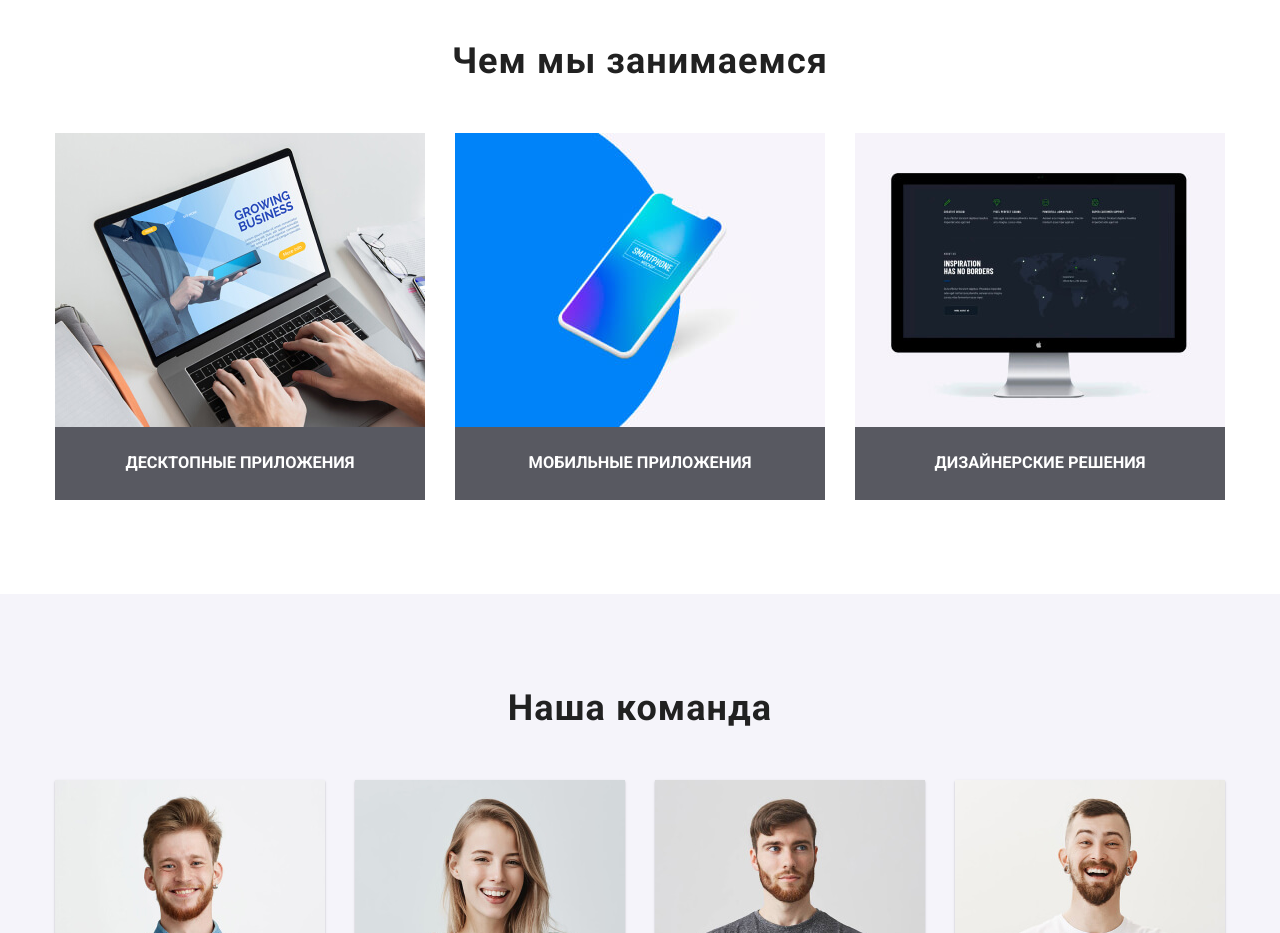
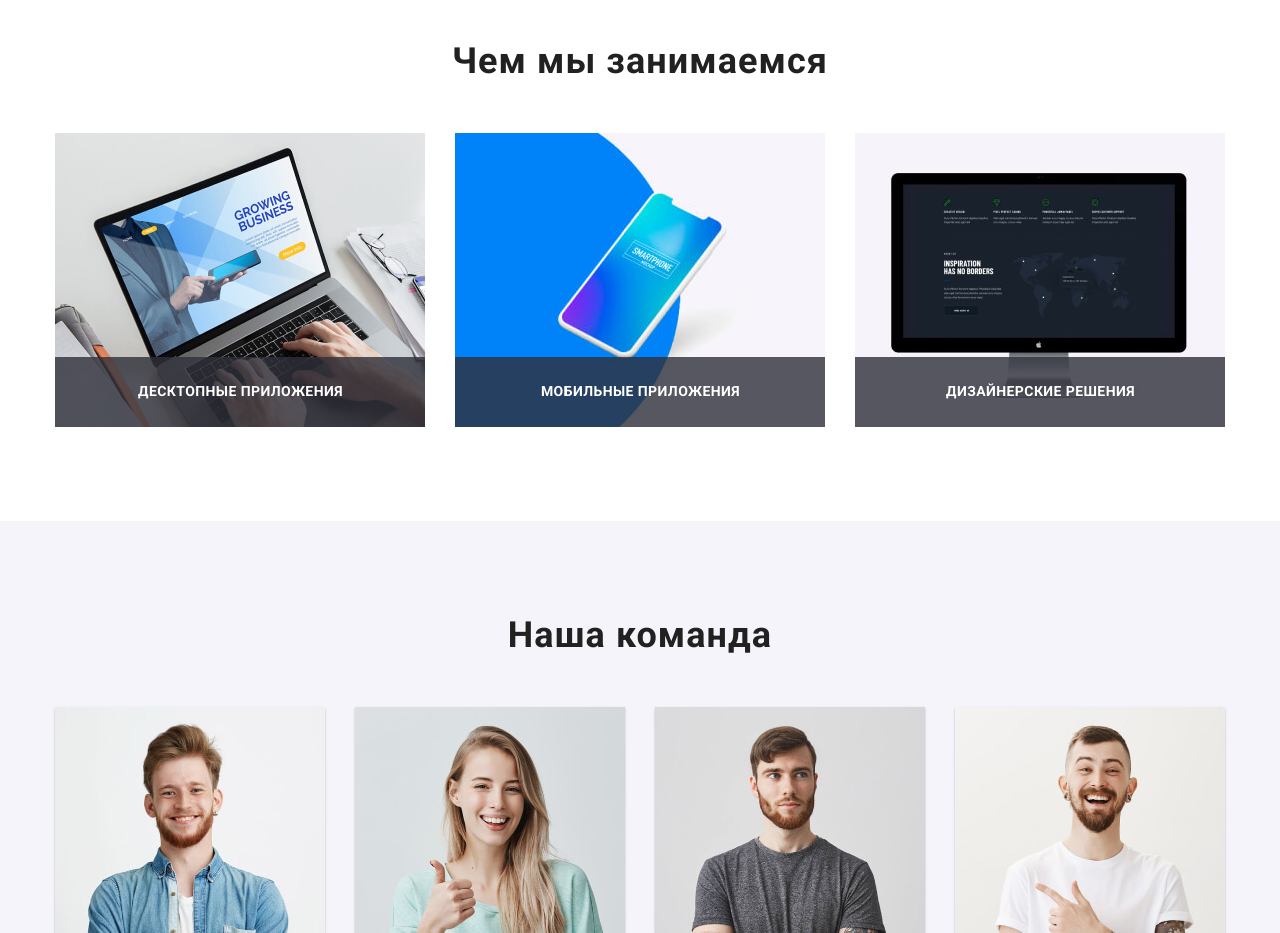
Before and after one commit to TarasZhuk88/goit-markup-hw-05, a plain HTML site: page index.html in a window 1280 px wide. Shown: the part 1060-1993 px from the top of the page. Drawn offline with Linux system fonts and the light colour scheme.

Commit message:
ДЗ 5 наче готове

```diff
--- a/CSS/styles.css
+++ b/CSS/styles.css
@@ -15,7 +15,9 @@
 html {
   box-sizing: border-box;
 }
-
+* {
+  border: none;
+}
 *,
 *::before,
 *::after {
@@ -202,7 +204,6 @@ body {
 
 /*Чем мы занимаемся*/
 .projects-satandards-items {
-
   padding-top: 27px;
   padding-bottom: 27px;
   background: rgba(47, 48, 58, 0.8);
@@ -210,11 +211,6 @@ body {
   text-transform: uppercase;
   color: var(--title-dark-theme-color);
 }
-
-
-
-
-
 
 /*Наша Команда*/
 
@@ -687,6 +683,13 @@ img {
 
 /*ПОРТФОЛІО*/
 
+li {
+  border: none;
+}
+img {
+  border: none;
+}
+
 .div-portfolio-section {
   width: 1176px;
   padding-top: 61px;
@@ -948,7 +951,7 @@ img {
   top: 0;
   background-color: rgba(33, 150, 243, 0.9);
 }
-/*Ефект чим займаємось студія
+/*Ефект чим займаємось студія*/
 .studio-effect-text-div {
   position: relative;
   overflow: hidden;
@@ -956,9 +959,9 @@ img {
 
 .studio-effect-text {
   position: absolute;
-  top: 100%;
+  bottom: 0%;
   left: 0%;
-  /*width: 370px;
+  width: 370px;
   height: 70px;
   padding-top: 27px;
   padding-bottom: 27px;
@@ -973,10 +976,19 @@ img {
   letter-spacing: 0.03em;
   text-transform: uppercase;
   color: var(--text-white-color);
-  opacity: 0;
+  opacity: 1;
   transition: cubic-bezier(0.4, 0, 0.2, 1);
   transition: all 250ms linear;
+}
+
+/*.studio-effect-text-div:hover .studio-effect-text {
+  opacity: 1;
+  bottom: 100%;
+  background-color: background rgba(47, 48, 58, 0.8);
 }*/
 
-
-}
+/*.effect-studio-list-img:focus .studio-effect-text {
+  opacity: 1;
+  bottom: 0%;
+  background-color: background rgba(47, 48, 58, 0.8);
+}*/
--- a/index.html
+++ b/index.html
@@ -144,6 +144,7 @@
         <h2 class="second-title">Чем мы занимаемся</h2>
         <ul class="list">
           <li class="list-img effect-studio-list-img">
+            <div class="studio-effect-text-div">
               <img
                 class=".img"
                 src="./imeges/Чем-мы-занимаемся/desktop.jpg"
@@ -151,27 +152,34 @@
                 width="370"
                 height="294"
               />
-            <div class="studio-effect-text-div">
-              <h3 class="projects-satandards-items br-studio-projects">
+              <h3 class="projects-satandards-items studio-effect-text">
                 Десктопные приложения
               </h3>
             </div>
           </li>
           <li class="list-img">
+            <div class="studio-effect-text-div">
               <img
                 src="./imeges/Чем-мы-занимаемся/mob.jpg"
                 alt="фото мобильного телефона"
                 width="370"
               />
-            <h3 class="projects-satandards-items">Мобильные приложения</h3>
+              <h3 class="projects-satandards-items studio-effect-text">
+                Мобильные приложения
+              </h3>
+            </div>
           </li>
           <li class="list-img">
+            <div class="studio-effect-text-div">
               <img
                 src="./imeges/Чем-мы-занимаемся/designsolutions.jpg"
                 alt="фото монитора"
                 width="370"
               />
-            <h3 class="projects-satandards-items">Дизайнерские решения</h3>
+              <h3 class="projects-satandards-items studio-effect-text">
+                Дизайнерские решения
+              </h3>
+            </div>
           </li>
         </ul>
         <!--</div>-->
```
Lines whose indentation alone changed are shown as unchanged.
